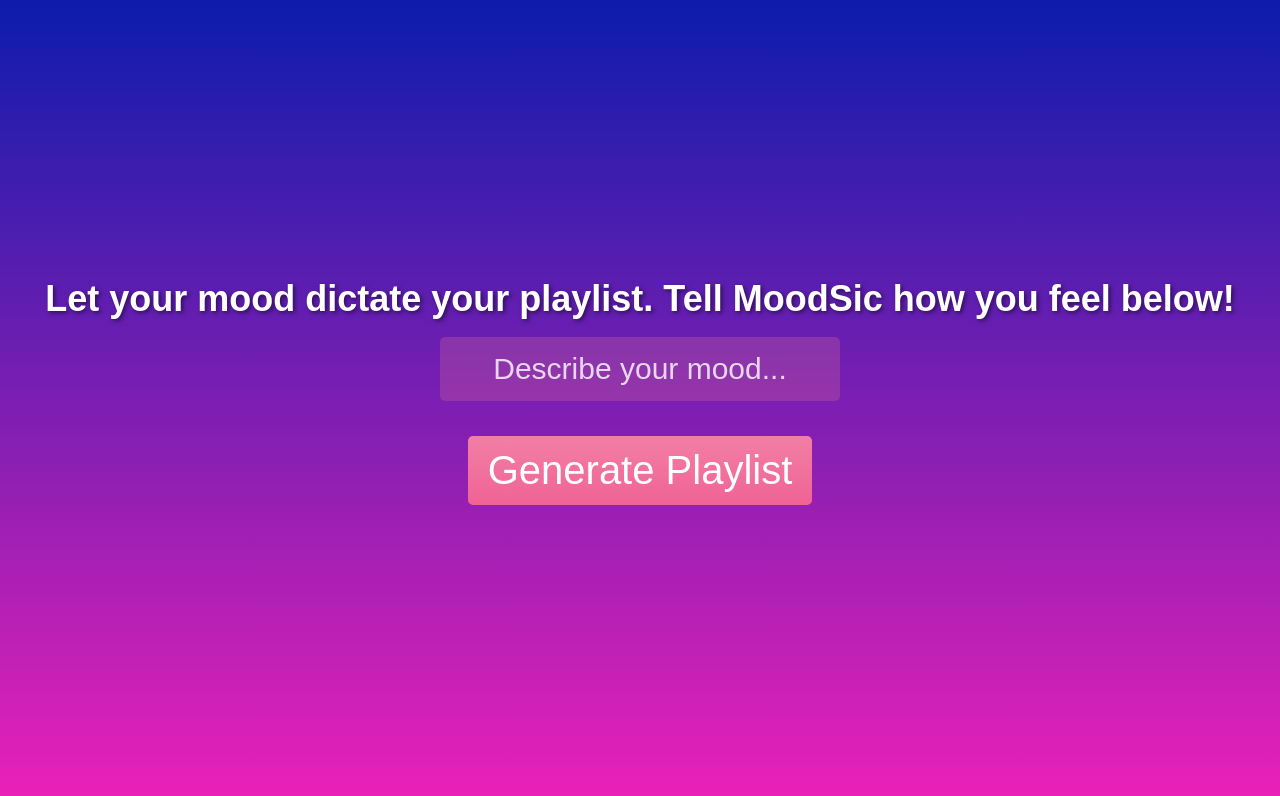
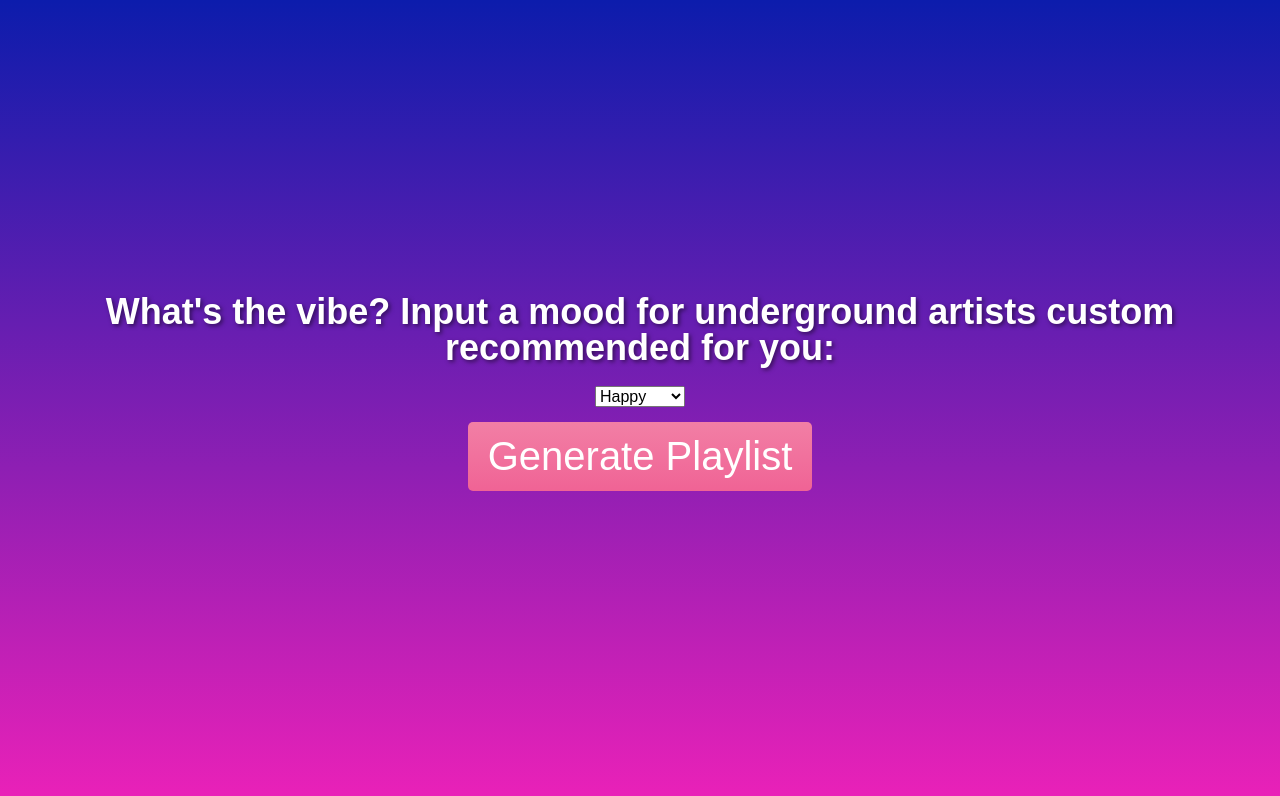
Before and after one commit to DougSpardel/CranBerryStuffing, a plain HTML site: page index.html in a window 1280 px wide. Drawn offline with nearby package versions, Linux system fonts and the light colour scheme.

Commit message:
connected emotions to the song generation

```diff
--- a/assets/css/style.css
+++ b/assets/css/style.css
@@ -27,7 +27,7 @@ body {
     text-shadow: 2px 2px 4px rgba(0, 0, 0, 0.5);
 }
 
-.mood-input {
+.genre-input {
     width: 400px;
     padding: 15px;
     font-size: 30px;
@@ -40,7 +40,7 @@ body {
     text-align: center;
 }
 
-.mood-input::placeholder {
+.genre-input::placeholder {
          color: white;
     opacity: 0.8;
 }
--- a/assets/js/script.js
+++ b/assets/js/script.js
@@ -10,6 +10,9 @@ function showDropdown() {
   // moodinput needed to be identified first because it is called in the paramsGiphy; it holds the reference to the HTML
   // element with the ID mood-input
   const moodInput = document.getElementById("mood-input");
+const moodSelect = document.querySelector(".mood-button");
+const mood = moodSelect.value;
+
   // playlistdropdown holds a reference to the HTML element with the ID playlist-dropdown
   const playlistDropdown = document.getElementById("playlist-dropdown");
 
@@ -22,6 +25,7 @@ function showDropdown() {
     client_id: apiKey,
     format: "json", // Response format
     limit: 10, // Number of results to retrieve (we decided 10 is the magic number)
+    tags: mood,
   };
   // Construct the URL with parameters
   // this line creates a new url object by combining the baseurl and endpoint variables; sets up the initial url for
@@ -34,6 +38,7 @@ function showDropdown() {
   );
 
   // Make the GET request using fetch
+  console.log(url);
   fetch(url)
   // this block handles the response from the server  and checks if it is ok (status code 200)
     .then((response) => {
@@ -49,7 +54,7 @@ function showDropdown() {
     .then((data) => {
       // Work with the JSON response; iterates over the results array and logs the name of each track to the console
       const tracks = data.results;
-
+console.log(data);
     // Check if there are tracks in the response
     if (tracks.length > 0) {
       // Generate the dropdown list dynamically based on track names
@@ -80,7 +85,7 @@ function showDropdown() {
   // All Things Giphy
   const paramsGiphy = {
     api_key: apiKeyGiphy,
-    tag: moodInput.textContent, // Replace with the desired tag or criteria
+    // tag: moodInput.textContent, // Replace with the desired tag or criteria
   };
 
   // Make the request to the Giphy API
--- a/index.html
+++ b/index.html
@@ -6,14 +6,24 @@
     <link rel="stylesheet" type="text/css" href="./assets/css/reset.css">
     <link rel="stylesheet" type="text/css" href="./assets/css/style.css">
 
-    <title>MoodSic</title>
+    <title>moodSic</title>
 </head>
 <body>
     <div class="container">
-        <h1 class="header">Let your mood dictate your playlist. Tell MoodSic how you feel below!</h1>
-        <input type="text" id="mood-input" class="mood-input" placeholder="Describe your mood...">
+        <h1 class="header">What's the vibe? Input a mood for underground artists custom recommended for you:</h1>
+        <!-- <input type="text" id="mood-input" class="mood-input" placeholder="Describe your mood..."> -->
+        <select class="mood-button">
+            <option value="Happy">Happy</option>
+            <option value="Energetic">Energetic</option>
+            <option value="Angry">Angry</option>
+            <option value="Erotic">Erotic</option>
+            <option value="Dreamy">Dreamy</option>
+            <option value="Calm">Calm</option>
+            <option value="Sad">Sad</option>
+        </select>
+
         <button class="submit-button" onclick="showDropdown()">Generate Playlist</button>
-        <!-- Dropdown container -->
+
         <div id="playlist-dropdown" class="playlist-dropdown"></div>
     </div>
 
```
